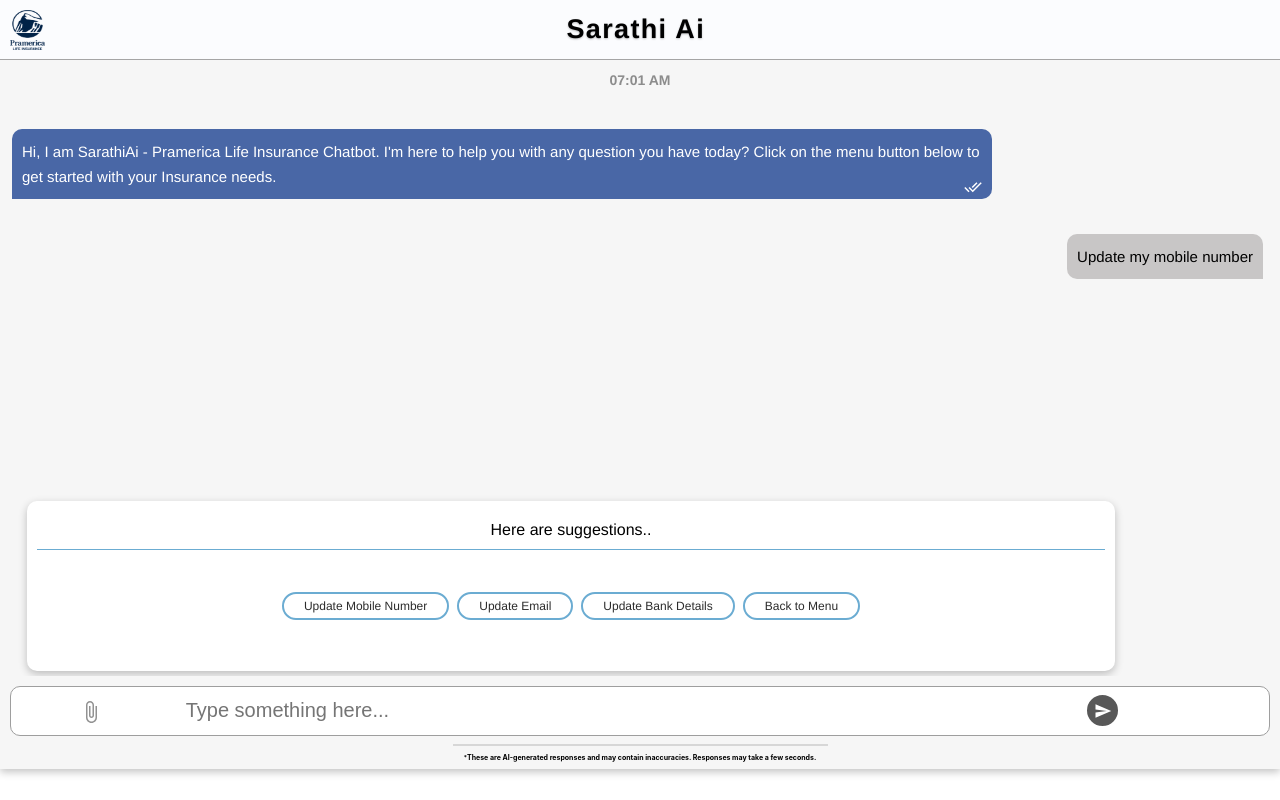
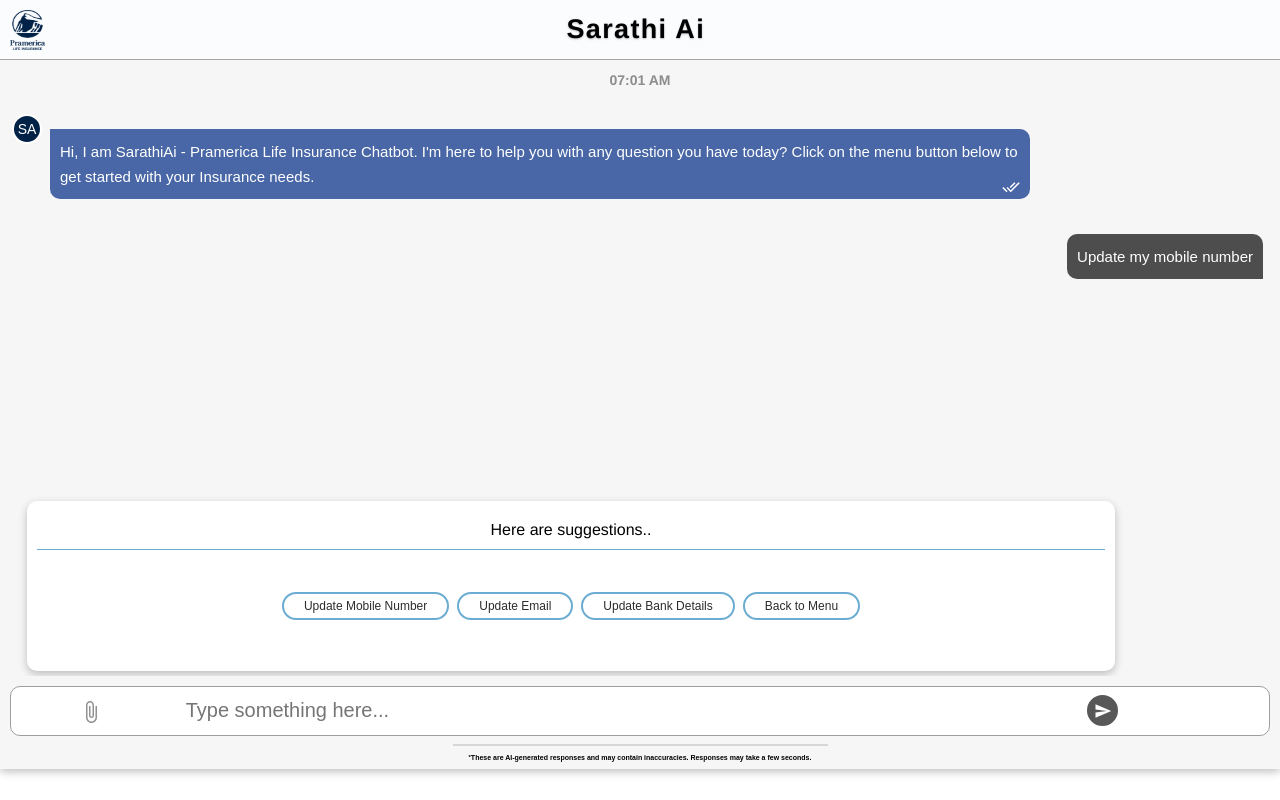
Before and after one commit to Abhinav-Desh/SarathiUI, a React (Create React App) app in the folder sarathiui/: page / in a window 1280 px wide. Built offline with nearby package versions, Linux system fonts and the light colour scheme.

Commit message:
add intro

```diff
--- a/sarathiui/src/App.css
+++ b/sarathiui/src/App.css
@@ -2,6 +2,7 @@
   margin: 0;
   padding: 0;
   box-sizing: border-box;
+  font-family: Arial, Helvetica, sans-serif;
 }
 
 .header-container{
@@ -168,7 +169,8 @@
   position: relative;
   margin-top: 20px;
   font-size: 15px;
-  border-bottom-left-radius: 0;
+  /* border-bottom-left-radius: 0; */
+  border-top-left-radius:0 ;
   /* box-shadow: #0000003d 0px 3px 8px; */
 }
 
@@ -369,9 +371,11 @@
   border-radius: 10px;
   max-width: 78%;
   padding: 10px;
-  background-color: #c8c6c6 ;
+  /* background-color: #c8c6c6 ; */
+  background-color: #4d4d4d;
   font-family: helvetica;
-  color: black;
+  /* color: black; */
+  color: white;
   position: relative;
   /* margin-top: 20px; */
   font-size: 15px;
@@ -403,3 +407,57 @@
   justify-content: center;
   font-size: 14px;
 }
+
+.intro-container{
+  display: flex;
+  flex-direction: column;
+  justify-content: space-around;
+  align-items: center;
+  height: 100vh;
+  /* background: linear-gradient(135deg, #0073e6,#00c6ff); */
+  background-color: #fff;
+  overflow: hidden;
+  position: relative;
+}
+
+.logo-animation{
+  width: 150px;
+  height: auto;
+  opacity: 1;
+  position: absolute;
+  top: 40%;
+  /* color: #002247; */
+  /* animation:  fadeInUp 2s ease-out forwards; */
+}
+/*
+.sarathi-text{
+  font-size: 24px;
+  position: absolute;
+  font-weight: bold;
+  color: rgb(46, 44, 44);
+  top: 60%;
+  position: absolute;
+  animation: slideInDown 2s ease-in 1s forwards
+} */
+
+/* @keyframes moveUp {
+  from{
+    top: 50%;
+    opacity: 0;
+  }
+  to{
+    top: 10%;
+    opacity: 1;
+  }
+}
+
+@keyframes moveDown {
+  from{
+    top: 50%;
+    opacity: 0;
+  }
+  to{
+    top: 70%;
+    opacity: 1;
+  }
+} */
--- a/sarathiui/src/App.js
+++ b/sarathiui/src/App.js
@@ -3,13 +3,25 @@
 import Footer from './components/Footer.tsx'
 import './App.css';
 import 'animate.css';
+import { useEffect, useState } from 'react';
+import IntroScreen from './components/IntroScreen.tsx'
 
 function App() {
+  const [showIntro,setShowIntro] = useState(true);
+  useEffect(()=>{
+    const timer = setTimeout(()=>setShowIntro(false),2000);
+    return ()=>clearTimeout(timer);
+  },[]);
   return (
     <div className="App">
+      {showIntro? <IntroScreen />:
+   (
+    <>
       <Header />
       <MainContent />
-      <Footer/>
+      <Footer />
+    </>
+  )}
     </div>
   );
 }
--- /dev/null
+++ b/sarathiui/src/components/IntroScreen.tsx
@@ -0,0 +1,13 @@
+import React from 'react'
+import logo from '../Assets/logoforinfo.png'
+
+const IntroScreen = () => {
+  return (
+    <div className='intro-container'>
+        <img src={logo} alt="Pramerica life insurance" className='logo-animation' />
+        {/* <h1 className='sarathi-text'>Welcome to Sarathi Ai</h1> */}
+    </div>
+  )
+}
+
+export default IntroScreen
--- a/sarathiui/src/components/MainContent.tsx
+++ b/sarathiui/src/components/MainContent.tsx
@@ -36,7 +36,7 @@
         </div>
 
         <div className="sender-content">
-          {/* <div className="sender-logo">SA</div> */}
+          <div className="sender-logo">SA</div>
 
           <div className="sender-message">
             <div className='tick-icon'><DoneAllIcon style={{fontSize:'18px'}}/></div>
```
